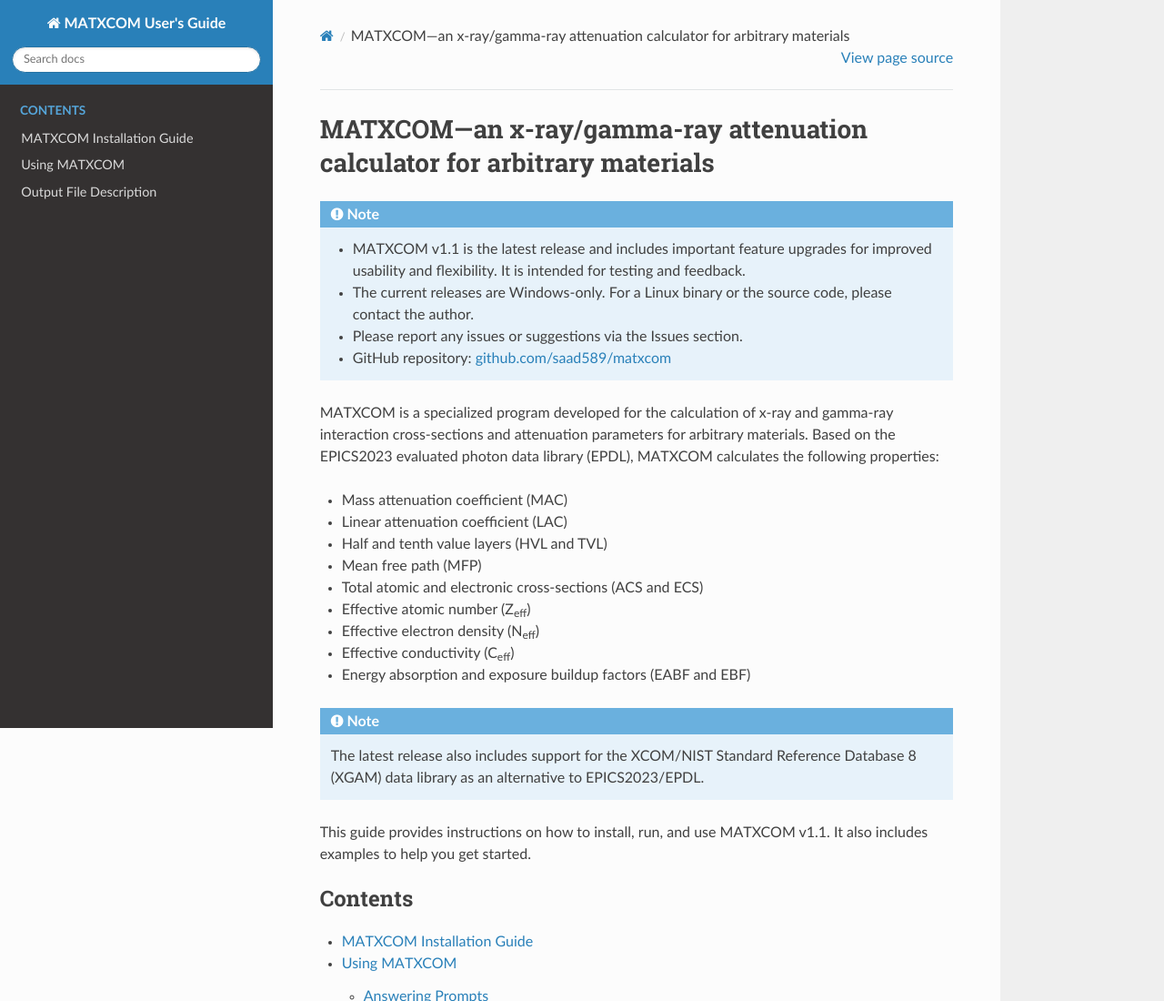
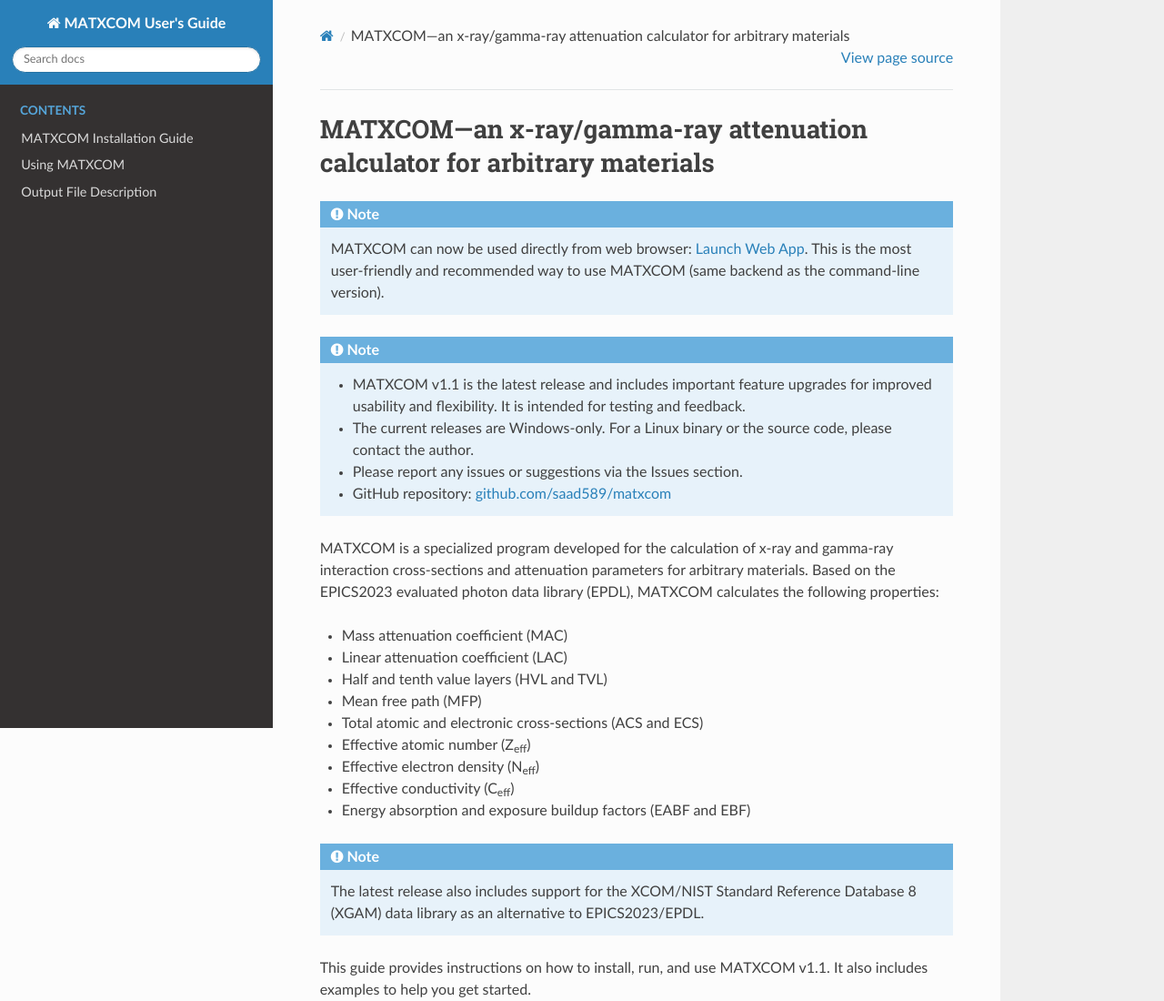
Before and after one commit to saad589/matxcom, a plain HTML site: page index.html in a window 1280 px wide. Shown: the top 1100 px of the page at 91% size. Drawn offline with Linux system fonts and the light colour scheme.

Commit message:
Add web app link

```diff
--- a/index.html
+++ b/index.html
@@ -77,6 +77,10 @@
 
   <section id="matxcoman-x-ray-gamma-ray-attenuation-calculator-for-arbitrary-materials">
 <h1>MATXCOM—an x-ray/gamma-ray attenuation calculator for arbitrary materials<a class="headerlink" href="#matxcoman-x-ray-gamma-ray-attenuation-calculator-for-arbitrary-materials" title="Permalink to this heading"></a></h1>
+<div class="admonition note">
+<p class="admonition-title">Note</p>
+<p>MATXCOM can now be used directly from web browser: <a class="reference external" href="https://matxcom.net">Launch Web App</a>. This is the most user-friendly and recommended way to use MATXCOM (same backend as the command-line version).</p>
+</div>
 <div class="admonition note">
 <p class="admonition-title">Note</p>
 <ul class="simple">
```
